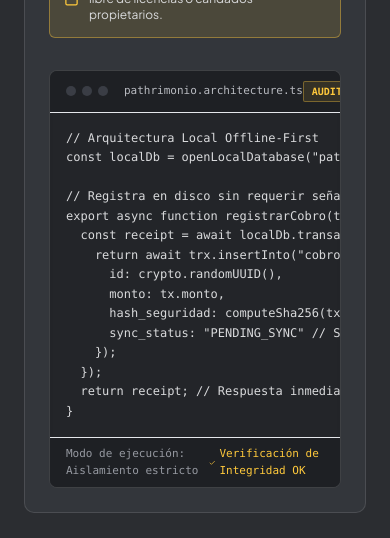
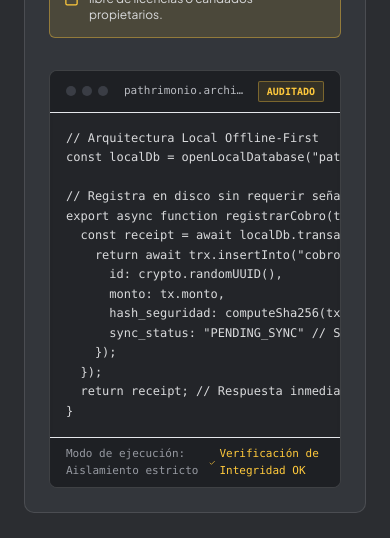
Before and after one commit to pathrimonio/pathrimonio-site, a React (Vite) app: page / in a window 390 px wide. Shown: the part 4971-5509 px from the top of the page. Built offline with nearby package versions, Linux system fonts and the light colour scheme; no server answers; the database is empty.

Commit message:
fix(landing): constrain code preview grid column on 390px mobile viewport

```diff
--- a/src/components/landing/ArchitectureSection.jsx
+++ b/src/components/landing/ArchitectureSection.jsx
@@ -170,7 +170,7 @@ export default function ArchitectureSection() {
         <div className="bg-[var(--bg-surface)] border border-[var(--border-subtle)] rounded-[10px] p-6 lg:p-8 grid grid-cols-1 lg:grid-cols-12 gap-8 items-start mb-12">
 
           {/* Lado Izquierdo: Descripción y Especificaciones (5/12 cols) */}
-          <div className="lg:col-span-5 flex flex-col justify-between h-full gap-6">
+          <div className="lg:col-span-5 min-w-0 flex flex-col justify-between h-full gap-6">
             <div>
               <div className="inline-flex items-center gap-2 text-xs font-mono font-semibold text-[var(--accent-text)] mb-2">
                 <span className="w-1.5 h-1.5 rounded-full bg-[#FFC93C]"></span>
@@ -201,24 +201,24 @@ export default function ArchitectureSection() {
           </div>
 
           {/* Lado Derecho: Bloque de Código de Inspección (7/12 cols - Deep Gray #232529) */}
-          <div className="lg:col-span-7 rounded-[8px] bg-[#232529] border border-[#D9DADC]/15 overflow-hidden flex flex-col shadow-inner">
-            <div className="px-4 py-2.5 bg-[#1E2024] border-b border-[#D9DADC]/12 flex items-center justify-between">
-              <div className="flex items-center gap-2">
-                <div className="flex gap-1.5">
+          <div className="lg:col-span-7 min-w-0 w-full rounded-[8px] bg-[#232529] border border-[#D9DADC]/15 overflow-hidden flex flex-col shadow-inner">
+            <div className="px-4 py-2.5 bg-[#1E2024] border-b border-[#D9DADC]/12 flex items-center justify-between gap-2">
+              <div className="flex items-center gap-2 min-w-0">
+                <div className="flex gap-1.5 shrink-0">
                   <span className="w-2.5 h-2.5 rounded-full bg-[#3A3D45]"></span>
                   <span className="w-2.5 h-2.5 rounded-full bg-[#3A3D45]"></span>
                   <span className="w-2.5 h-2.5 rounded-full bg-[#3A3D45]"></span>
                 </div>
-                <span className="text-[11px] font-mono text-[#B8BAC0] pl-2">
+                <span className="text-[11px] font-mono text-[#B8BAC0] pl-2 truncate">
                   {activeTab === 'abstract_manifest' ? 'methods.manifest.json' : 'pathrimonio.architecture.ts'}
                 </span>
               </div>
-              <span className="text-[10px] font-mono font-semibold text-[#FFC93C] bg-[#FFC93C]/10 px-2 py-0.5 rounded border border-[#FFC93C]/35">
+              <span className="text-[10px] font-mono font-semibold text-[#FFC93C] bg-[#FFC93C]/10 px-2 py-0.5 rounded border border-[#FFC93C]/35 shrink-0">
                 AUDITADO
               </span>
             </div>
 
-            <div className="p-4 sm:p-5 overflow-x-auto text-[12px] font-mono text-[#D9DADC] leading-relaxed">
+            <div className="p-4 sm:p-5 overflow-x-auto max-w-full text-[12px] font-mono text-[#D9DADC] leading-relaxed">
               <pre className="selection:bg-[#FFC93C]/30 selection:text-[#D9DADC]">
                 <code>{activePillar.codeSnippet}</code>
               </pre>
```
